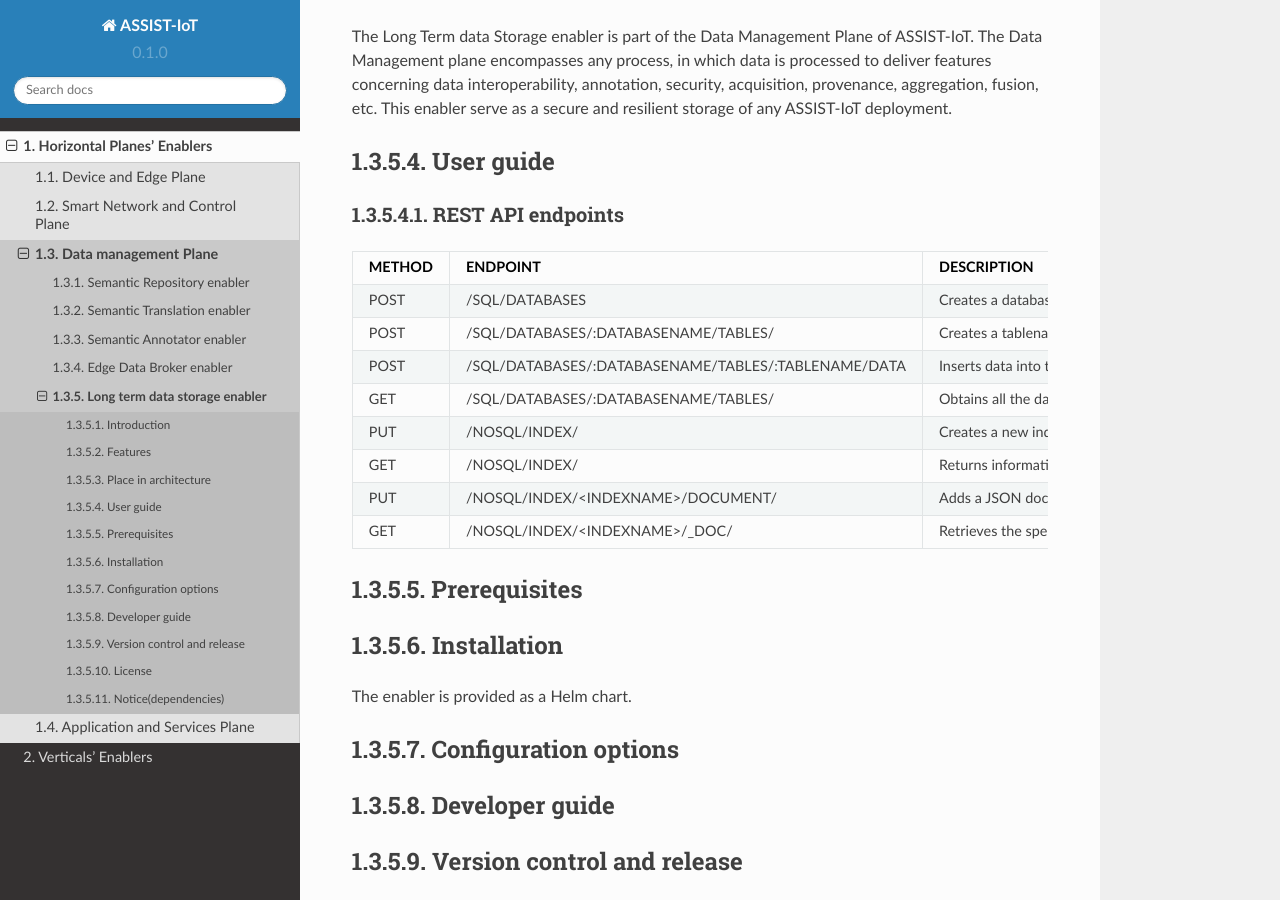
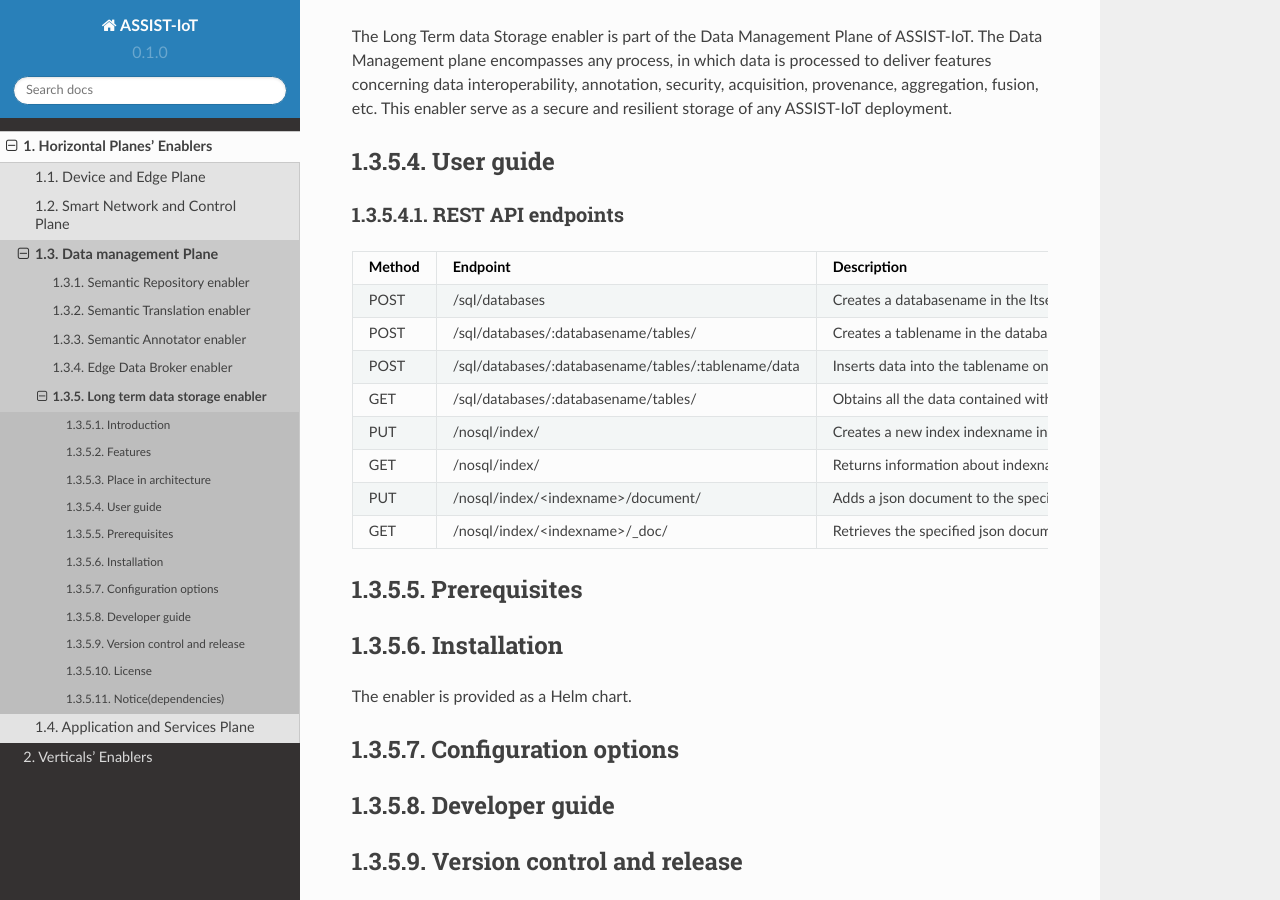
Before and after one commit to assist-iot/assist-iot-documentation, a Sphinx documentation site: the page built from docs/source/horizontal_planes/datamanagement/long_term_data_storage_enabler.rst, in a window 1280 px wide and 900 px high, scrolled down 2378 px. Built offline with Sphinx 7.4.7 and the Read the Docs theme 2.0.0, drawn with Linux system fonts in a browser that asks for light colours.

```diff
--- a/docs/source/horizontal_planes/datamanagement/long_term_data_storage_enabler.rst
+++ b/docs/source/horizontal_planes/datamanagement/long_term_data_storage_enabler.rst
@@ -51,25 +51,24 @@ User guide
 REST API endpoints
 *******************
 +---------+------------------------------------------------------+------------------------------------------------------------------------------------------------------------------------------------------------------------------------------------+----------------------+------------------+
-| METHOD  | ENDPOINT                                             | DESCRIPTION                                                                                                                                                                        | PAYLOAD (IF NEEDED)  | RESPONSE FORMAT  |
+| Method  | Endpoint                                             | Description                                                                                                                                                                        | Payload (if needed)  | Response format  |
 +=========+======================================================+====================================================================================================================================================================================+======================+==================+
-| POST    | /SQL/DATABASES                                       | Creates a databasename in the LTSE SQL cluster                                                                                                                                     | DATABASENAME         |                  |
+| POST    | /sql/databases                                       | Creates a databasename in the ltse sql cluster                                                                                                                                     | databasename         |                  |
 +---------+------------------------------------------------------+------------------------------------------------------------------------------------------------------------------------------------------------------------------------------------+----------------------+------------------+
-| POST    | /SQL/DATABASES/:DATABASENAME/TABLES/                 | Creates a tablename in the databasename of LTSE SQL server                                                                                                                         | TABLENAME            |                  |
+| POST    | /sql/databases/:databasename/tables/                 | Creates a tablename in the databasename of ltse sql server                                                                                                                         | tablename            |                  |
 +---------+------------------------------------------------------+------------------------------------------------------------------------------------------------------------------------------------------------------------------------------------+----------------------+------------------+
-| POST    | /SQL/DATABASES/:DATABASENAME/TABLES/:TABLENAME/DATA  | Inserts data into the tablename on the databasename of LTSE SQL server                                                                                                             | DATA                 |                  |
+| POST    | /sql/databases/:databasename/tables/:tablename/data  | Inserts data into the tablename on the databasename of ltse sql server                                                                                                             | data                 |                  |
 +---------+------------------------------------------------------+------------------------------------------------------------------------------------------------------------------------------------------------------------------------------------+----------------------+------------------+
-| GET     | /SQL/DATABASES/:DATABASENAME/TABLES/                 | Obtains all the data contained within the tableName of the databasename of LTSE SQL server                                                                                         | TABLENAME            |                  |
+| GET     | /sql/databases/:databasename/tables/                 | Obtains all the data contained within the tablename of the databasename of ltse sql server                                                                                         | tablename            |                  |
 +---------+------------------------------------------------------+------------------------------------------------------------------------------------------------------------------------------------------------------------------------------------+----------------------+------------------+
-| PUT     | /NOSQL/INDEX/                                        | Creates a new index indexName in the LTSE noSQL cluster. When creating an index, you can specify the settings for the index, mappings for fields in the index, and Index aliases   | INDEXNAME            |                  |
+| PUT     | /nosql/index/                                        | Creates a new index indexname in the ltse nosql cluster. when creating an index, you can specify the settings for the index, mappings for fields in the index, and index aliases   | indexname            |                  |
 +---------+------------------------------------------------------+------------------------------------------------------------------------------------------------------------------------------------------------------------------------------------+----------------------+------------------+
-| GET     | /NOSQL/INDEX/                                        | Returns information about indexName index from the LTSE noSQL cluster                                                                                                              | INDEXNAME            |                  |
+| GET     | /nosql/index/                                        | Returns information about indexname index from the ltse nosql cluster                                                                                                              | indexname            |                  |
 +---------+------------------------------------------------------+------------------------------------------------------------------------------------------------------------------------------------------------------------------------------------+----------------------+------------------+
-| PUT     | /NOSQL/INDEX/<INDEXNAME>/DOCUMENT/                   | Adds a JSON document to the specified <indexName > index of the LTSE noSQL cluster and makes it searchable with an <_id>                                                           | _ID                  |                  |
+| PUT     | /nosql/index/<indexname>/document/                   | Adds a json document to the specified <indexname > index of the ltse nosql cluster and makes it searchable with an <_id>                                                           | _id                  |                  |
 +---------+------------------------------------------------------+------------------------------------------------------------------------------------------------------------------------------------------------------------------------------------+----------------------+------------------+
-| GET     | /NOSQL/INDEX/<INDEXNAME>/_DOC/                       | Retrieves the specified JSON document <_id> from the indexName of the LTSE noSQL cluster.                                                                                          | _ID                  |                  |
+| GET     | /nosql/index/<indexname>/_doc/                       | Retrieves the specified json document <_id> from the indexname of the ltse nosql cluster.                                                                                          | _id                  |                  |
 +---------+------------------------------------------------------+------------------------------------------------------------------------------------------------------------------------------------------------------------------------------------+----------------------+------------------+
-
 
 
 ***************
```
